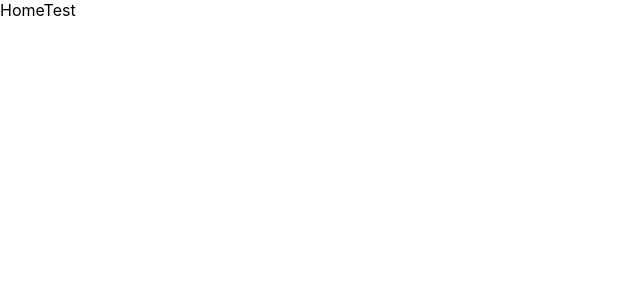
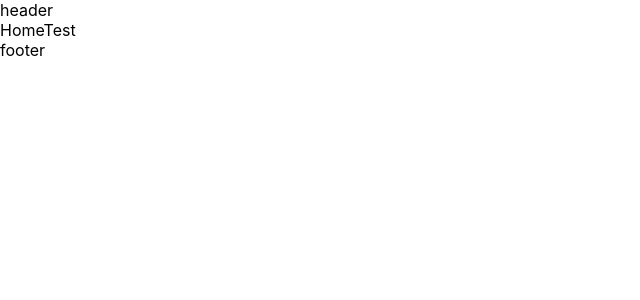
Before and after one commit to yeshtml5/nextjs, a Next.js app: page /src/common/test in a window 1280 px wide. Shown: the top 300 px of the page, without its empty margins (0-640 px from the left). Built offline with nearby package versions, Linux system fonts and the light colour scheme.

Commit message:
업데이트

```diff
--- a/src/components/layout/footer.tsx
+++ b/src/components/layout/footer.tsx
@@ -0,0 +1,15 @@
+import { Nav } from "components/layout";
+/**
+ * @name Layout
+ */
+type Props = {
+  children: React.ReactNode;
+};
+
+export default function Footer() {
+  return (
+    <footer>
+      <div>footer</div>
+    </footer>
+  );
+}
--- a/src/components/layout/header.tsx
+++ b/src/components/layout/header.tsx
@@ -0,0 +1,12 @@
+import { Nav } from "components/layout";
+/**
+ * @name Layout
+ */
+
+export default function Header() {
+  return (
+    <header>
+      <div>header</div>
+    </header>
+  );
+}
--- a/src/components/layout/index.ts
+++ b/src/components/layout/index.ts
@@ -7,3 +7,7 @@
 export { default as Layout } from "./layout";
 export { default as Seo } from "./seo";
 export { default as Nav } from "./nav";
+
+/*===================================================================[Common] */
+export { default as Header } from "./header";
+export { default as Footer } from "./footer";
--- a/src/components/layout/layout.tsx
+++ b/src/components/layout/layout.tsx
@@ -1,4 +1,4 @@
-import { Nav } from "@components/layout";
+import { Nav, Header, Footer } from "components/layout";
 /**
  * @name Layout
  */
@@ -9,10 +9,12 @@ type Props = {
 export default function Layout({ children }: Props) {
   return (
     <>
+      <Header />
       <Nav />
       <main>
         <div>{children}</div>
       </main>
+      <Footer />
     </>
   );
 }
--- a/src/pages/common/test/index.tsx
+++ b/src/pages/common/test/index.tsx
@@ -6,7 +6,7 @@ const Test: NextPage = () => {
   return (
     <Head>
       <Seo title={"TEST"} />
-      <div>dfsdf</div>
+      <div>sasasasa</div>
     </Head>
   );
 };
--- a/src/pages/index.tsx
+++ b/src/pages/index.tsx
@@ -1,8 +1,8 @@
 import type { NextPage } from "next";
 import Head from "next/head";
 import Image from "next/image";
-import { Nav } from "../components/layout";
-import styles from "../styles/Home.module.css";
+import { Nav } from "components/layout";
+import styles from "@styles/Home.module.css";
 
 const Home: NextPage = () => {
   return (
@@ -12,7 +12,6 @@ const Home: NextPage = () => {
         <meta name="description" content="Generated by create next app" />
         <link rel="icon" href="/favicon.ico" />
       </Head>
-      <Nav />
 
       <main className={styles.main}>
         <h1 className={styles.title}>
--- a/tsconfig.json
+++ b/tsconfig.json
@@ -14,11 +14,11 @@
     "isolatedModules": true,
     "jsx": "preserve",
     "incremental": true,
-    "baseUrl": ".",
+    "baseUrl": "src",
     "paths": {
-      "@app/*": ["src/*"],
       "@components/*": ["src/components/*"],
-      "@pages/*": ["src/pages/*"]
+      "@pages/*": ["src/pages/*"],
+      "@styles/*": ["src/styles/*"]
     }
   },
   "include": ["next-env.d.ts", "**/*.ts", "**/*.tsx"],
```
